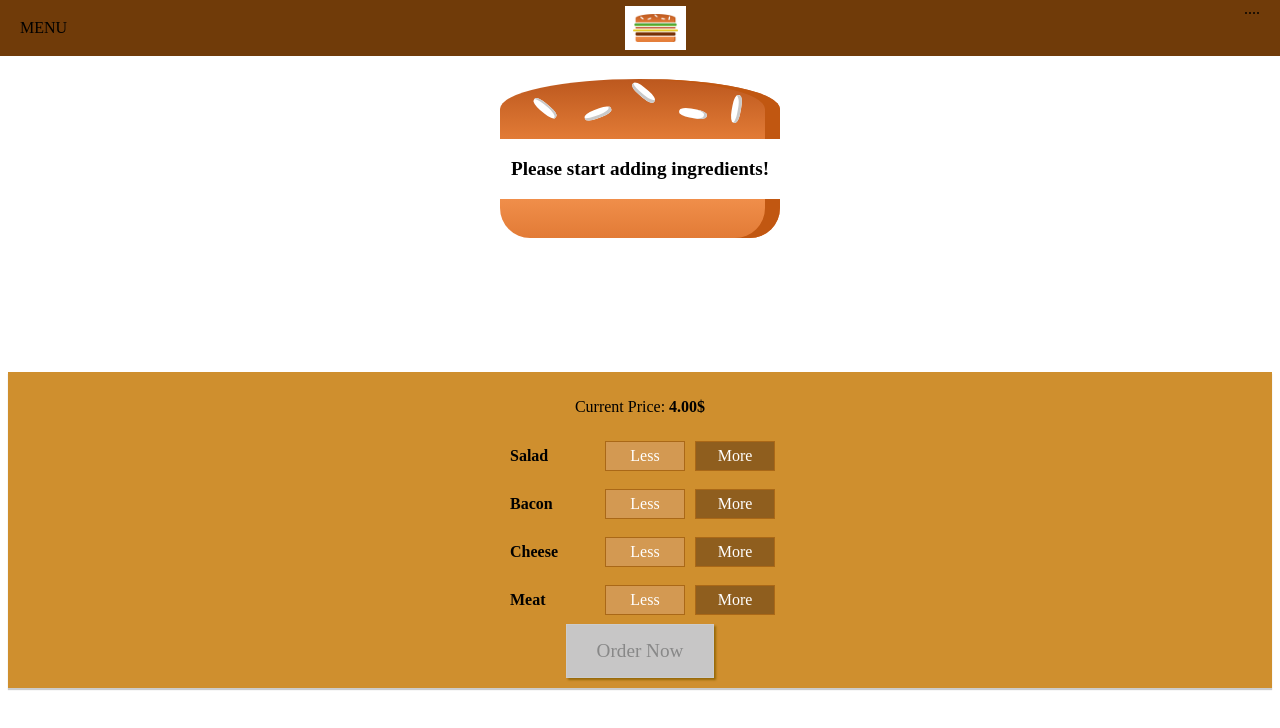
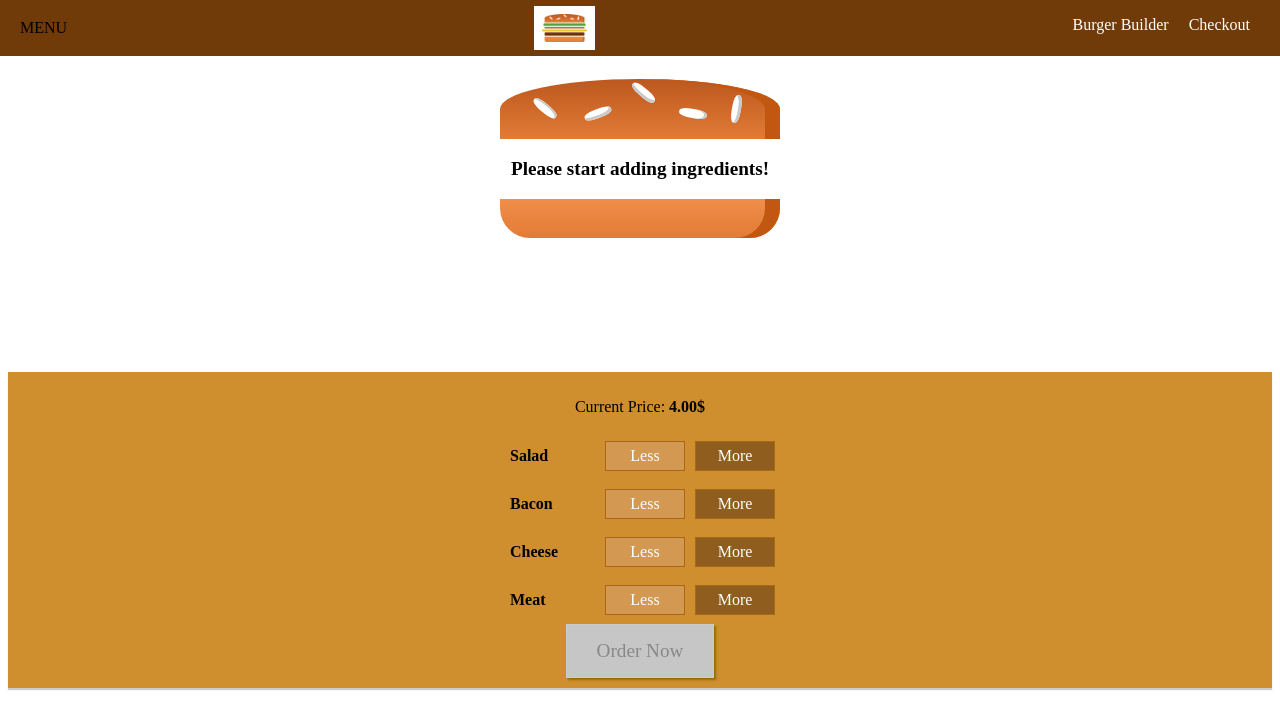
Before and after one commit to BohdanMelvic/Burger-Builder-App, a React (Create React App) app: page / in a window 1280 px wide. Shown: the top 728 px of the page. Built offline with nearby package versions, Linux system fonts and the light colour scheme.

Commit message:
added navigation toolbar

```diff
--- /dev/null
+++ b/src/components/Navigation/NavigationItems/NavigationItem/NavigationItem.js
@@ -0,0 +1,15 @@
+import React from 'react';
+import './NavigationItem.scss';
+
+export default function NavigationItem(props) {
+    return (
+       <li className='NavigationItem'>
+           <a
+            href={props.link}
+            className={props.active ? 'active' : null}
+           >
+               {props.children}
+            </a>
+        </li>
+    )
+}
--- /dev/null
+++ b/src/components/Navigation/NavigationItems/NavigationItem/NavigationItem.scss
@@ -0,0 +1,23 @@
+.NavigationItem {
+    margin: 0;
+    box-sizing: border-box;
+    display: flex;
+    align-items: center;
+    height: 100%;
+
+    a {
+        color: #FFF;
+        box-sizing: border-box;
+        text-decoration: none;
+        border-bottom: 4px solid transparent;
+        height: 100%;
+        padding: 16px 10px;
+        display: block;
+
+        &:hover, &:active, .active {
+            background-color: #8F5C2C;
+            border-bottom: 4px solid #40A4C8;
+            color: #FFF;
+        }
+    }
+}
--- /dev/null
+++ b/src/components/Navigation/NavigationItems/NavigationItems.js
@@ -0,0 +1,12 @@
+import React from 'react';
+import './NavigationItems.scss'
+import NavigationItem from './NavigationItem/NavigationItem';
+
+export default function NavigationItems(props) {
+    return (
+       <ul className='NavigationItems'>
+           <NavigationItem link='/' active>Burger Builder</NavigationItem>
+           <NavigationItem  link='/'>Checkout</NavigationItem>
+       </ul>
+    )
+}
--- /dev/null
+++ b/src/components/Navigation/NavigationItems/NavigationItems.scss
@@ -0,0 +1,8 @@
+.NavigationItems {
+    margin: 0;
+    padding: 0;
+    list-style: none;
+    display: flex;
+    align-items: center;
+    height: 100%;
+}
--- a/src/components/Navigation/ToolBar/ToolBar.js
+++ b/src/components/Navigation/ToolBar/ToolBar.js
@@ -1,15 +1,14 @@
 import React from 'react';
 import './ToolBar.scss'
 import Logo from '../../Logo/Logo';
+import NavigationItems from '../NavigationItems/NavigationItems';
 
 export default function ToolBar(props) {
     return (
         <header className='ToolBar'>
             <div>MENU</div>
             <Logo />
-            <nav>
-                ....
-            </nav>
+            <NavigationItems />
         </header>
     )
 }
```
